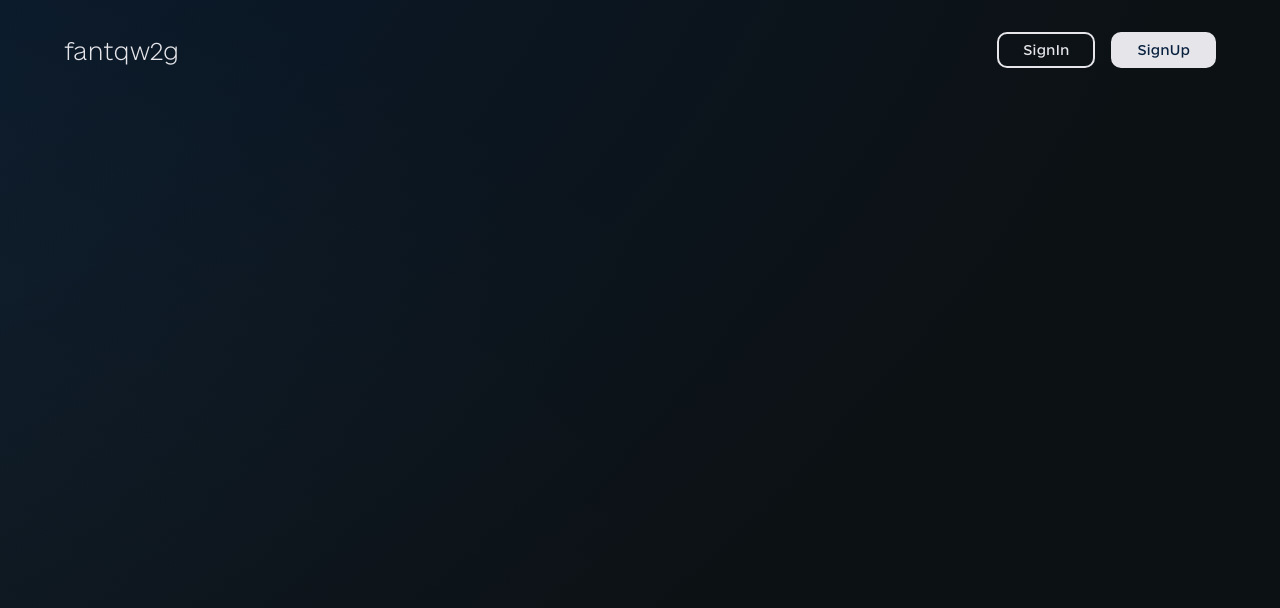
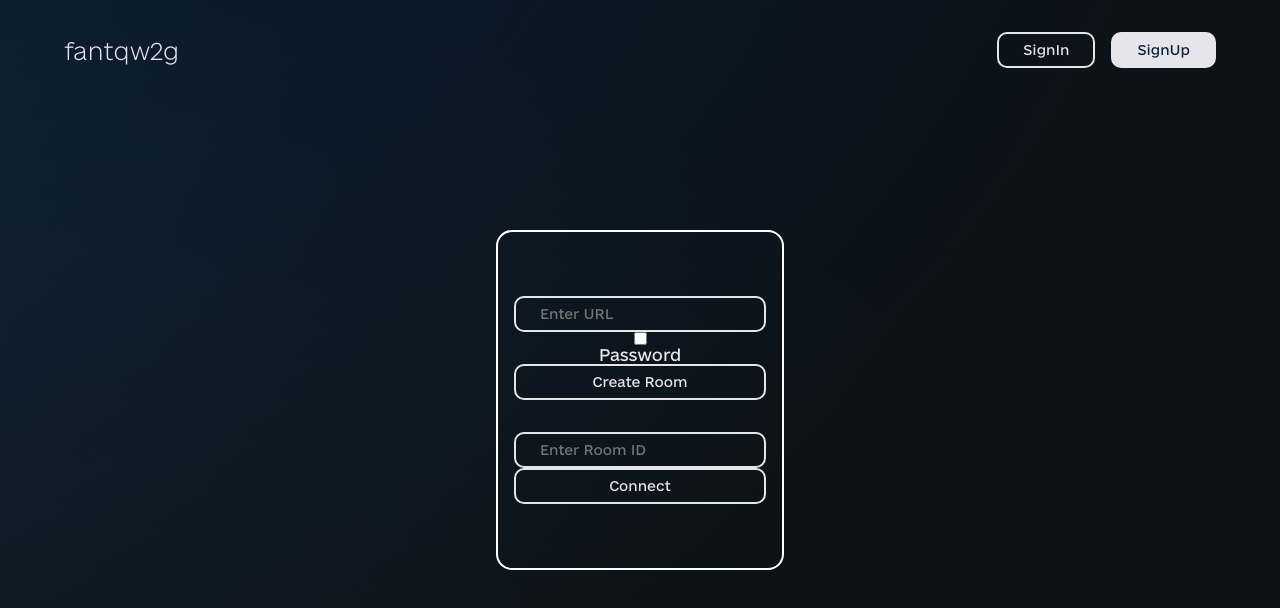
Before and after one commit to Froad1/fantqw2g, a React (Vite) app: page /home in a window 1280 px wide. Shown: the top 608 px of the page. Built offline with nearby package versions, Linux system fonts and the light colour scheme; no server answers.

Commit message:
beta 0.4b

```diff
--- a/src/App.jsx
+++ b/src/App.jsx
@@ -6,10 +6,10 @@ import Main from './components/pc/pages/Main/Main'
 import Header from './components/pc/UI/Header/Header'
 import Login from './components/pc/pages/Login/Login'
 import Register from './components/pc/pages/Register/Register'
+import Home from './components/pc/pages/Home/Home'
 
 import { motion as m } from 'framer-motion'
 import animationConfig from '/public/configs/animationConfig';
-
 function App() {
   const [isLight, setIsLight] = useState(false)
 
@@ -22,6 +22,7 @@ function App() {
           <Route path='/room/:roomId' element={<Room/>}/>
           <Route path='/login' element={<Login/>}/>
           <Route path='/register' element={<Register/>}/>
+          <Route path='/home' element={<Home/>}/>
         </Routes>
       </BrowserRouter>
     </m.div>
--- /dev/null
+++ b/src/assets/hooks/createRoomHook.js
@@ -0,0 +1,42 @@
+import firebase from 'firebase/compat/app';
+import 'firebase/compat/firestore';
+import 'firebase/compat/auth';
+import 'firebase/database'
+
+
+function createRoomHook(url) {
+    const firebaseConfig = {
+        apiKey: "AIzaSyBPqdbyKPq-Ay5J_a2YGwMF-i-m074sBvo",
+        authDomain: "fantqw2gv3.firebaseapp.com",
+        projectId: "fantqw2gv3",
+        storageBucket: "fantqw2gv3.appspot.com",
+        messagingSenderId: "205303446139",
+        appId: "1:205303446139:web:46fcfa5c40e03d454b00de",
+        measurementId: "G-38TSV9FRNG"
+    };
+
+    // Initialize Firebase
+    firebase.initializeApp(firebaseConfig);
+    const db = firebase.firestore();
+    const roomRef = db.collection('rooms').doc();
+    const roomInfoRef = db.collection('roomsInfo').doc(roomRef.id);
+
+    roomRef.set({
+        url: url,
+        timing: 0,
+        play: false,
+    })
+
+    roomInfoRef.set({
+        name: url,
+    })
+    .then(() => {
+        console.log("Room created successfully");
+        console.log("Room ID: ", roomRef.id);
+    })
+    .catch((error) => {
+        console.error("Error creating room: ", error);
+    });
+
+}
+export default createRoomHook
--- a/src/assets/locales/en/translation.json
+++ b/src/assets/locales/en/translation.json
@@ -10,5 +10,17 @@
     "room":{
         "password": "Enter Password",
         "checkpassword": "Check"
+    },
+    "home":{
+        "createroom":{
+            "input_url": "Enter URL",
+            "checkbox_pass": "Password",
+            "input_pass": "Ender Password",
+            "button": "Create Room"
+        },
+        "connectroom":{
+            "input_id": "Enter Room ID",
+            "button": "Connect"
+        }
     }
 }
--- a/src/assets/locales/ua/translation.json
+++ b/src/assets/locales/ua/translation.json
@@ -10,5 +10,17 @@
     "room":{
         "password": "Введіть пароль",
         "checkpassword": "Перевірити "
+    },
+    "home":{
+        "createroom":{
+            "input_url": "Введіть посилання",
+            "checkbox_pass": "Пароль",
+            "input_pass": "Введіть пароль",
+            "button": "Створити кімнату"
+        },
+        "connectroom":{
+            "input_id": "Введіть ID кімнати",
+            "button": "Приєднатися"
+        }
     }
 }
--- a/src/components/pc/UI/Header/Header.jsx
+++ b/src/components/pc/UI/Header/Header.jsx
@@ -140,17 +140,17 @@ const Header = () =>{
                                     <Button primary={false} onClick={()=>{setLanguageDropdown(!languageDropdown)}}>{
                                         selectedLanguage == "uk" ? (
                                             <>
-                                                Мова
+                                                Language
                                                 <Flag code='ua' className={classes.flag}></Flag>
                                             </>
                                         ) : selectedLanguage == "cz" ? (
                                             <>
-                                                Мова
+                                                Language
                                                 <Flag code='cz' className={classes.flag}></Flag>
                                             </>
                                         ) : (
                                             <>
-                                                Мова
+                                                Language
                                                 <Flag code='gb' className={classes.flag}></Flag>
 
                                             </>
--- a/src/components/pc/pages/Home/Home.jsx
+++ b/src/components/pc/pages/Home/Home.jsx
@@ -1,7 +1,45 @@
+import { AnimatePresence, motion as m, spring } from 'framer-motion'
+
+import classes from './Home.module.css'
+
+import {useTranslation } from 'react-i18next';
+import '../../../../assets/locales/config'
+import { useState } from 'react';
+
+import createRoomHook from '../../../../assets/hooks/createRoomHook';
+import Input from '../../UI/Input/Input';
+import Button from '../../UI/Button/Button';
+
 function Home() {
+    const {t} = useTranslation();
+    const [showPassInput, setShowPassInput] = useState(false)
+    const [inputUrl, setInputUrl] = useState('');
+    const [inputId, setInputId] = useState('');
+    const [inputPass, setInputPass] = useState('');
+
+    const create = (e) => {
+        e.preventDefault()
+        createRoomHook(inputUrl)
+    }
+
     return (
-        <div>
-
+        <div className={classes.home_container}>
+            <div className={classes.room_block}>
+                <form action="" className={classes.create_room_form} onSubmit={(e)=>create(e)}>
+                    <Input type="text" onChange={(e)=>(setInputUrl(e.target.value))} value={inputUrl} placeholder={t('home.createroom.input_url')} required/>
+                    <Input type="checkbox" id="checkbox_pass" className={classes.checkbox_pass} onChange={(e)=> setShowPassInput(e.target.checked)}/>
+                    <label htmlFor="checkbox_pass">{t('home.createroom.checkbox_pass')}</label>
+                    {showPassInput && (
+                            <Input type='text' className={classes.input_pass} placeholder={t('home.createroom.input_pass')} />
+                    )}
+                    <Button className={classes.create_room_button}>{t('home.createroom.button')}</Button>
+                </form>
+                <form action="" className={classes.connect_room_form}>
+                    <Input type="text" className={classes.input_id} placeholder={t('home.connectroom.input_id')} required/>
+                    <Button className={classes.connect_room_button}>{t('home.connectroom.button')}</Button>
+                </form>
+            </div>
+            <div className={classes.opened_room_block}></div>
         </div>
     );
 }
--- a/src/components/pc/pages/Home/Home.module.css
+++ b/src/components/pc/pages/Home/Home.module.css
@@ -0,0 +1,26 @@
+.home_container{
+    width: 100%;
+    height: 100vh;
+    display: flex;
+    justify-content: center;
+    align-items: center;
+}
+    .room_block{
+        display: flex;
+        flex-direction: column;
+        align-items: center;
+        justify-content: center;
+        border: 2px white solid;
+        border-radius: 16px;
+        gap: 2rem;
+        padding: 4rem 1rem;
+    }
+
+    .room_block form{
+        display: flex;
+        flex-direction: column;
+        align-items: center;
+    }
+        .room_block form button{
+            width: 100%;
+        }
```
